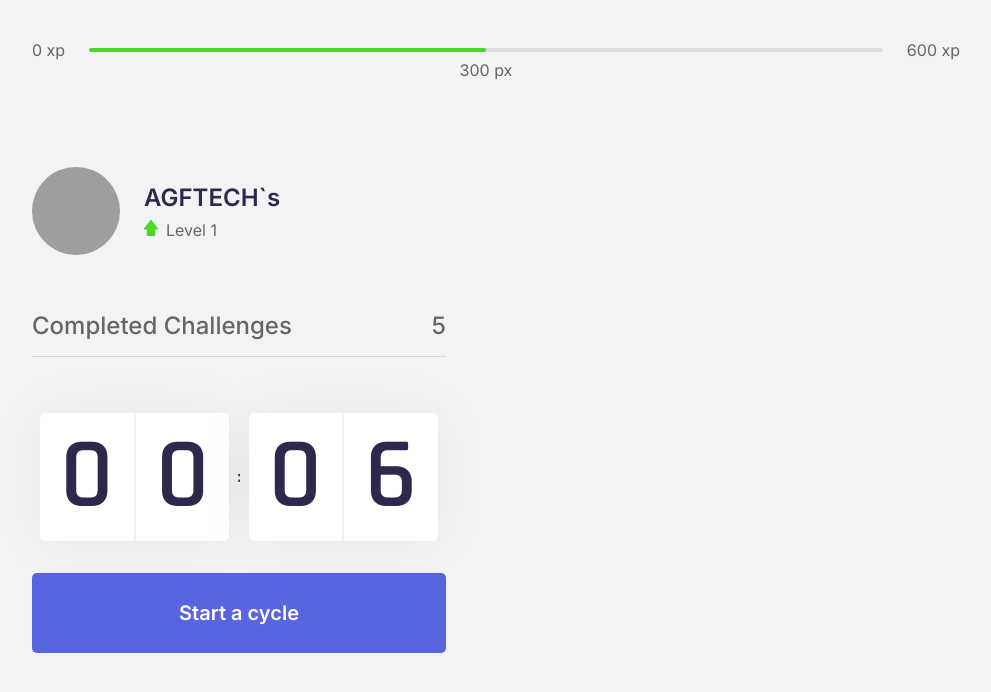
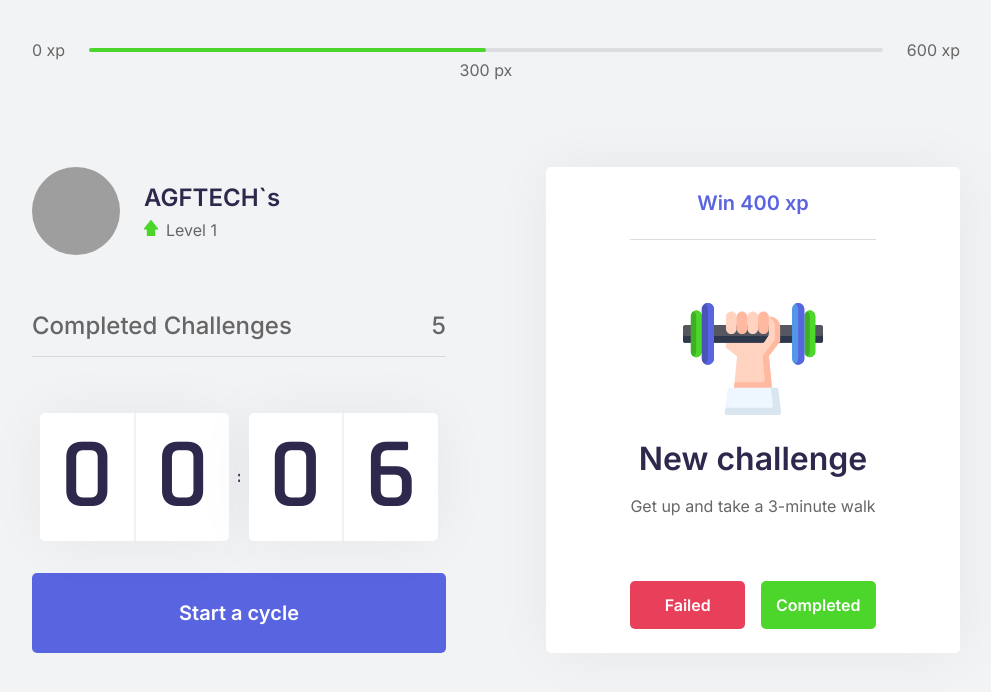
Before and after one commit to agftech/nlw-04-reactjs-moveit, a Next.js app: page / in a window 1280 px wide. Shown: the top 692 px of the page, without its empty margins (144-1135 px from the left). Built offline with nearby package versions, Linux system fonts and the light colour scheme; grey boxes are pictures that could not be loaded.

Commit message:
feat: :package: add challengebox component

```diff
--- /dev/null
+++ b/src/components/ChallengeBox.tsx
@@ -0,0 +1,39 @@
+import React, { useContext } from 'react'
+
+import styles from '../styles/components/ChallengeBox.module.css'
+
+export function ChallengeBox() {
+  const hasActiveChallenge = true
+  return (
+    <div className={styles.challengeBoxContainer}>
+      {hasActiveChallenge ? (
+        <div className={styles.challengeActive}>
+          <header>Win 400 xp</header>
+
+          <main>
+            <img src="icons/body.svg" alt="Body" />
+            <strong>New challenge</strong>
+            <p>Get up and take a 3-minute walk</p>
+          </main>
+
+          <footer>
+            <button type="button" className={styles.challengeFailedButton}>
+              Failed
+            </button>
+            <button type="button" className={styles.challengeSucceededButton}>
+              Completed
+            </button>
+          </footer>
+        </div>
+      ) : (
+        <div className={styles.challengeNotActive}>
+          <strong>Finish a cycle to receive a challenge</strong>
+          <p>
+            <img src="icons/level-up.svg" alt="Level Up" />
+            Advance a level by completing challenges
+          </p>
+        </div>
+      )}
+    </div>
+  )
+}
--- a/src/pages/index.tsx
+++ b/src/pages/index.tsx
@@ -3,6 +3,7 @@
 import { Profile } from '../components/Profile'
 import { CompletedChallenges } from '../components/CompletedChallenges'
 import { Countdown } from '../components/Countdown'
+import { ChallengeBox } from '../components/ChallengeBox'
 
 import styles from '../styles/pages/Home.module.css'
 
@@ -21,8 +22,9 @@
           <CompletedChallenges />
           <Countdown />
         </div>
-
-        <div />
+        <div>
+          <ChallengeBox />
+        </div>
       </section>
     </div>
   )
--- /dev/null
+++ b/src/styles/components/ChallengeBox.module.css
@@ -0,0 +1,107 @@
+.challengeBoxContainer {
+  height: 100%;
+  background-color: var(--white);
+  border-radius: 5px;
+  box-shadow: 0 0 60px rgba(0, 0, 0, 0.05);
+  padding: 1.5rem 2rem;
+
+  display: flex;
+  flex-direction: column;
+  align-items: center;
+  justify-content: center;
+
+  text-align: center;
+}
+
+.challengeNotActive {
+  display: flex;
+  flex-direction: column;
+  align-items: center;
+}
+
+.challengeNotActive strong {
+  font-size: 1.5rem;
+  font-weight: 500;
+  line-height: 1.4;
+}
+
+.challengeNotActive p {
+  display: flex;
+  flex-direction: column;
+  align-items: center;
+  line-height: 1.4;
+  max-width: 70%;
+  margin-top: 3rem;
+}
+
+.challengeNotActive p img {
+  margin-bottom: 1rem;
+}
+
+.challengeActive {
+  height: 100%;
+  display: flex;
+  flex-direction: column;
+}
+
+.challengeActive header {
+  color: var(--blue);
+  font-weight: 600;
+  font-size: 1.25rem;
+  padding: 0 2rem 1.5rem;
+  border-bottom: 1px solid var(--gray-line);
+}
+
+.challengeActive main {
+  flex: 1;
+  display: flex;
+  flex-direction: column;
+  align-items: center;
+  justify-content: center;
+}
+
+.challengeActive main strong {
+  font-size: 2rem;
+  font-weight: 600;
+  color: var(--title);
+  margin: 1.5rem 0 1rem;
+}
+
+.challengeActive main p {
+  line-height: 1.5;
+}
+
+.challengeActive footer {
+  display: grid;
+  grid-template-columns: repeat(2, 1fr);
+  gap: 1rem;
+}
+
+.challengeActive footer button {
+  height: 3rem;
+
+  display: flex;
+  align-items: center;
+  justify-content: center;
+
+  border: 0;
+  border-radius: 5px;
+
+  color: var(--white);
+
+  font-size: 1rem;
+  font-weight: 600;
+
+  transition: filter 0.2s;
+}
+
+.challengeActive footer button.challengeFailedButton {
+  background-color: var(--red);
+}
+.challengeActive footer button.challengeSucceededButton {
+  background-color: var(--green);
+}
+
+.challengeActive footer button:hover {
+  filter: brightness(0.9);
+}
```
